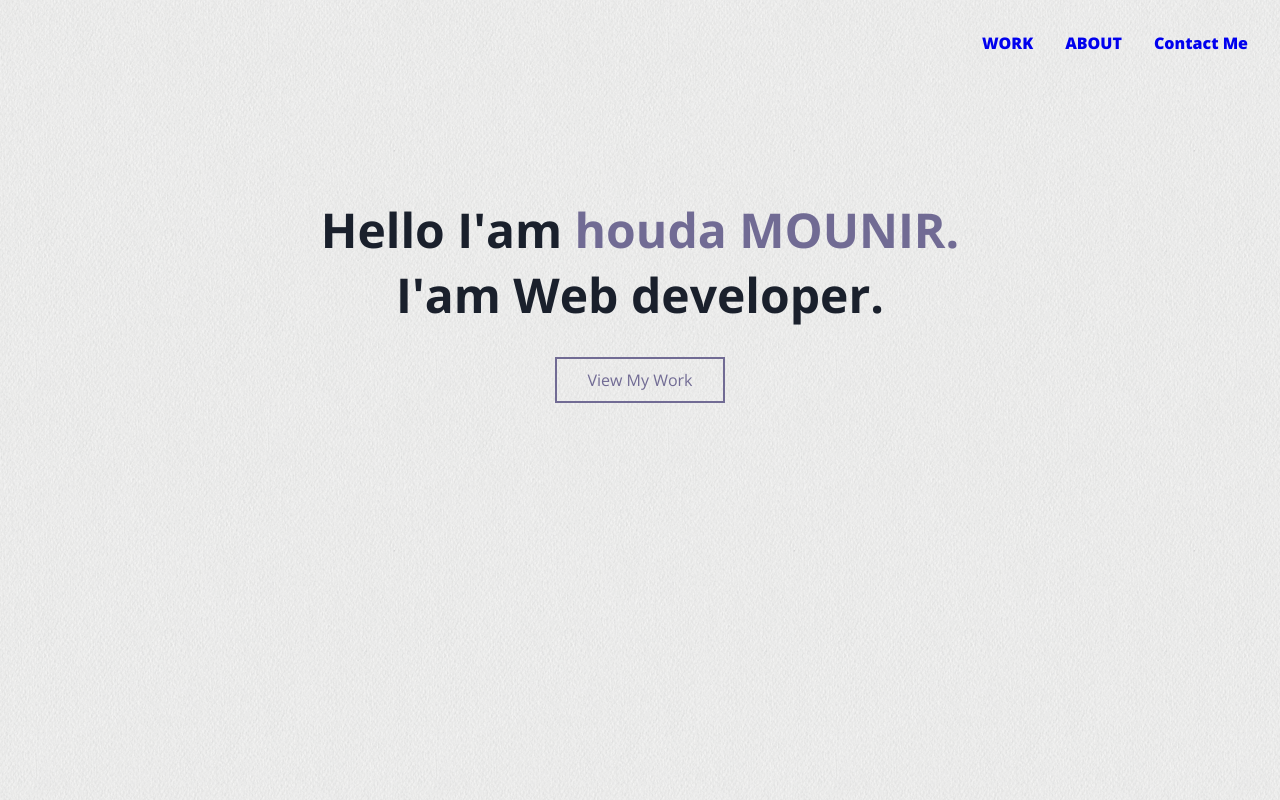
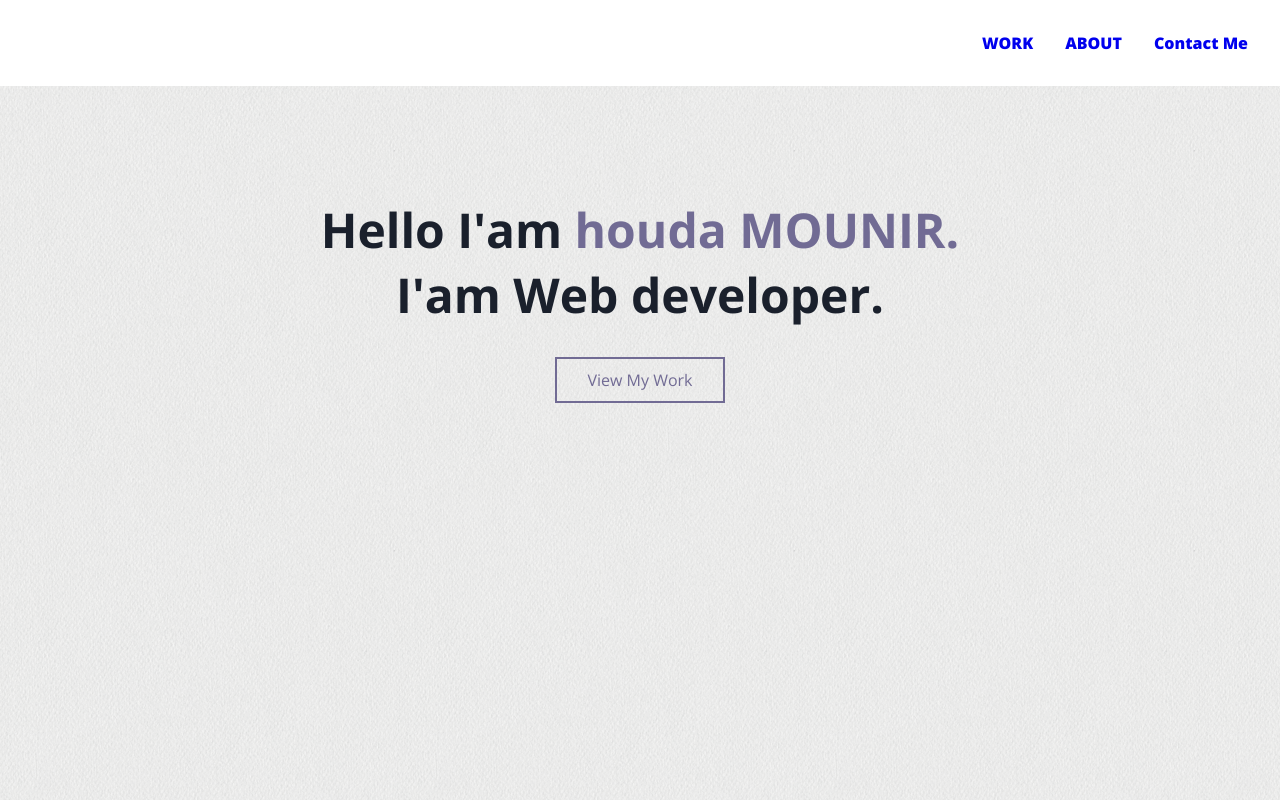
Before and after one commit to HoudaMounir/Portfolio_repo, a plain HTML site: page index.html in a window 1280 px wide. Drawn offline with nearby package versions, Linux system fonts and the light colour scheme; some icons are missing.

Commit message:
fixing navbar styles

```diff
--- a/style.css
+++ b/style.css
@@ -10,13 +10,15 @@ html,
 body {
     font-family: 'Open Sans','Courier New', Courier, monospace;
     height: 600px;
-    background-image: url(./images/background_image.png);
+    background-image: url("./images/background_image.png");
 }
 
 .myNavbar {
     display: flex;
     justify-content: flex-end;
-    position: absolute;
+    position: fixed;
+    z-index: 200;
+    background-color: white;
     width: 100%;
 }
 
@@ -32,7 +34,7 @@ body {
 
 .myNavbar ul li a {
     text-decoration: none;
-    font-weight: 1000;
+    font-weight: 800;
 }
 
 .myNavbar a {
```
